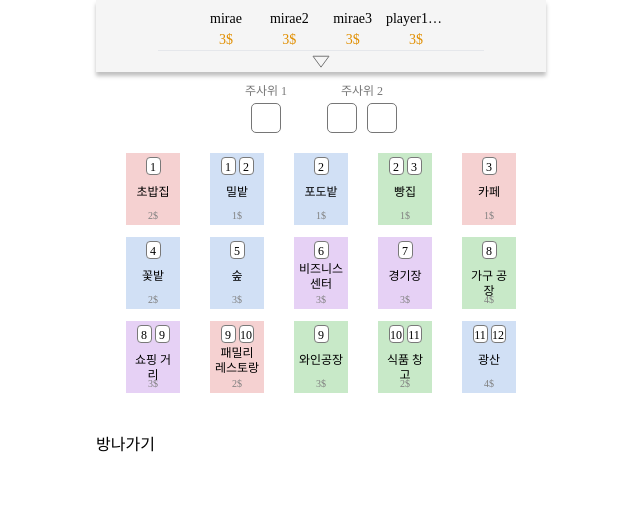
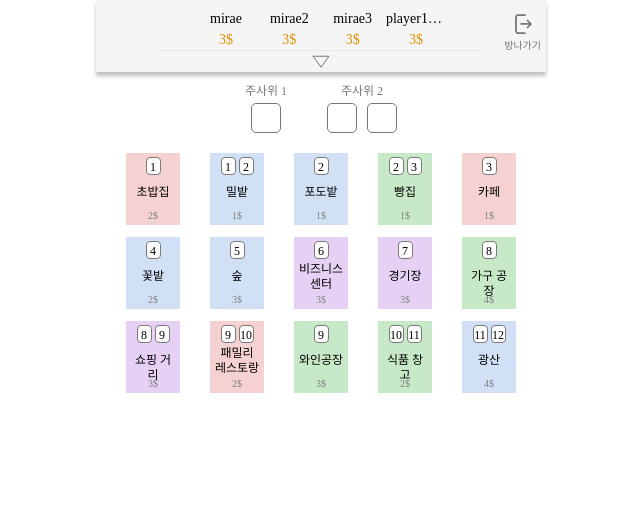
Before and after one commit to dygmm4288/board_game, a React (Vite) app in the folder front/: page /miniville_room/1 in a window 1280 px wide. Shown: the top 507 px of the page, without its empty margins (319-959 px from the left). Built offline with nearby package versions, Linux system fonts and the light colour scheme; no server answers; a web font is replaced by a local one.

Commit message:
(fix) 방나가기 버튼 옮김

```diff
--- a/front/src/components/common/PlayerHeader.tsx
+++ b/front/src/components/common/PlayerHeader.tsx
@@ -1,6 +1,9 @@
 import { useState } from "react";
+import { useNavigate, useParams } from "react-router-dom";
+import useRoom from "../../hooks/useRoom";
 import NablaIcon from "../../assets/svg/NablaIcon";
 import PolygonIcon from "../../assets/svg/PolygonIcon";
+import LogoutIcon from "../../assets/svg/LogoutIcon";
 
 const PlayerHeader = () => {
   const players = ["mirae", "mirae2", "mirae3", "player123456789"];
@@ -8,6 +11,24 @@ const PlayerHeader = () => {
   const [isOpen, setOpen] = useState(true);
   const isClicked = () => {
     setOpen(!isOpen);
+  };
+
+  const { put, remove } = useRoom();
+  const navigate = useNavigate();
+
+  const params = useParams();
+
+  const roomId = Number(params.id);
+
+  const handleExitRoom = async () => {
+    try {
+      put({
+        id: roomId,
+        body: { confirm: "방나가기", updates: { key: "value" } },
+      });
+      await remove(roomId);
+      navigate("/");
+    } catch (error) {}
   };
 
   return (
@@ -34,6 +55,12 @@ const PlayerHeader = () => {
           </div>
         ))}
       </div>
+      <button
+        className='absolute right-[5px] top-[10px] text-[10px] text-primary-font-color flex flex-col items-center'
+        onClick={handleExitRoom}>
+        <LogoutIcon />
+        <p>방나가기</p>
+      </button>
       <div className='absolute left-[50%] translate-x-[-50%] bottom-0 w-[326px] h-[22px] flex flex-col items-center gap-[4px] '>
         <hr className='w-full' />
         <button onClick={isClicked}>
--- a/front/src/components/routes/MinivilleRoom.tsx
+++ b/front/src/components/routes/MinivilleRoom.tsx
@@ -1,36 +1,15 @@
-import { useNavigate, useParams } from "react-router-dom";
-import useRoom from "../../hooks/useRoom";
 import PlayerHeader from "../common/PlayerHeader";
 import CardSection from "../section/CardSection";
 import GameLogSection from "../section/GameLogSection";
 import RollSection from "../section/RollSection";
 
 const MinivilleRoom = () => {
-  const { put, remove } = useRoom();
-  const navigate = useNavigate();
-
-  const params = useParams();
-
-  const roomId = Number(params.id);
-
-  const handleExitRoom = async () => {
-    try {
-      put({
-        id: roomId,
-        body: { confirm: "방나가기", updates: { key: "value" } },
-      });
-      await remove(roomId);
-      navigate("/");
-    } catch (error) {}
-  };
   return (
     <div className='relative h-screen'>
       <PlayerHeader />
       <RollSection />
       <CardSection />
-      <section className='my-10'>
-        <button onClick={handleExitRoom}>방나가기</button>
-      </section>
+      <section className='my-10'></section>
       <GameLogSection />
     </div>
   );
```
